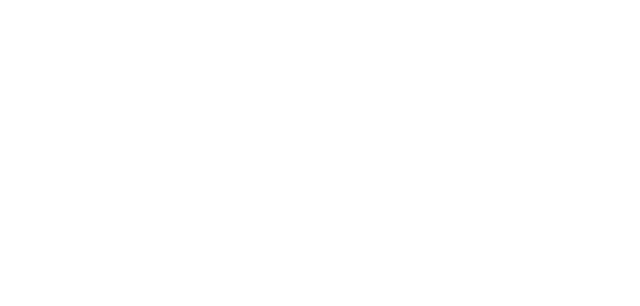
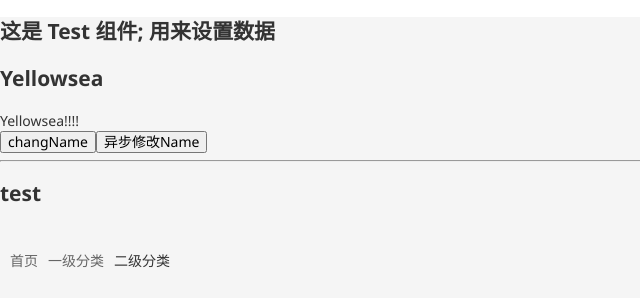
Before and after one commit to yellowsae/erabbit-shop-project, a Vue app: page /test in a window 1280 px wide. Before the commit this address had no page. Shown: the top 306 px of the page, without its empty margins (0-640 px from the left). Built offline with nearby package versions, Linux system fonts and the light colour scheme; a small style sheet from the web is missing.

Commit message:
add:   bread and  bread-item

```diff
--- a/src/components/library/index.ts
+++ b/src/components/library/index.ts
@@ -3,6 +3,10 @@
 // 全局注册轮播图
 import XtxCarousel from './xtx-carousel.vue'
 import defaultImg from '@/assets/images/200.png'
+
+// 注册面包屑组件
+import XtxBread from "./xtx-bread.vue"
+import XtxBreadItem from "./xtx-bread-item.vue"
 import { useIntersectionObserver } from '@vueuse/core'
 
 
@@ -46,6 +50,8 @@
     app.component(XtxSkeleton.name, XtxSkeleton)
     app.component(XtxCarousel.name, XtxCarousel)
     app.component(XtxMore.name, XtxMore)
+    app.component(XtxBread.name, XtxBread)
+    app.component(XtxBreadItem.name, XtxBreadItem)
     defineDirective(app)
   }
 }
--- /dev/null
+++ b/src/components/library/xtx-bread-item.vue
@@ -0,0 +1,22 @@
+<template>
+  <div class="xtx-bread-item">
+    <router-link v-if="to" :to="to">
+      <slot />
+    </router-link>
+    <span v-else>
+      <slot />
+    </span>
+    <i class="iconfont icon-angle-right"></i>
+  </div>
+</template>
+
+<script lang="ts" setup>
+defineProps({
+  to: {
+    type: [String, Object]
+  }
+})
+</script>
+
+<style lang="less" scoped>
+</style>
--- /dev/null
+++ b/src/components/library/xtx-bread.vue
@@ -0,0 +1,36 @@
+<template>
+  <div class='xtx-bread'>
+    <slot />
+  </div>
+</template>
+
+<script lang="ts" setup>
+
+</script>
+
+<style lang="less" >
+@import "@/assets/styles/variables.less";
+
+.xtx-bread {
+  display: flex;
+  padding: 25px 10px;
+
+  &-item {
+    a {
+      color: #666;
+      transition: all .4s;
+
+      &:hover {
+        color: @xtxColor;
+      }
+    }
+  }
+
+  i {
+    font-size: 12px;
+    margin-left: 5px;
+    margin-right: 5px;
+    line-height: 22px;
+  }
+}
+</style>
--- a/src/main.ts
+++ b/src/main.ts
@@ -7,10 +7,10 @@
 import '@/assets/styles/common.less'
 
 // 导入自己封装的组件库
-import XtxUI  from './components/library'
+// import XtxUI  from '@/components/library/index'
 
 
 const app = createApp(App)
 
-app.use(router).use(pinia).use(XtxUI)
+app.use(router).use(pinia)
 app.mount('#app')
--- a/src/router/index.ts
+++ b/src/router/index.ts
@@ -22,9 +22,13 @@
         path: '/category/sub/:id',
         component: () => import('@/views/category/sub.vue')
       }
-    ]
+    ],
   },
 
+  {
+    path: '/test',
+    component: () => import('@/views/test/index.vue')
+  }
 ]
 
 const router = createRouter({
--- a/src/views/test/index.vue
+++ b/src/views/test/index.vue
@@ -12,8 +12,13 @@
 
   <hr>
 
-  <h2>{{uStore.profile.account}}</h2>
+  <h2>{{ uStore.profile.account }}</h2>
 
+  <XtxBread>
+    <XtxBreadItem to="/">首页</XtxBreadItem>
+    <XtxBreadItem to="/category/1010000">一级分类</XtxBreadItem>
+    <XtxBreadItem>二级分类</XtxBreadItem>
+  </XtxBread>
 </template>
 <script lang="ts" setup>
 import { storeToRefs } from "pinia"
@@ -21,6 +26,10 @@
 import { userStore } from "../../store/modules/user"
 // 组件中使用 Pinia
 
+// 测试使用  面包屑组件 -  组件组测出现问题
+import XtxBread from "@/components/library/xtx-bread.vue"
+import XtxBreadItem from "@/components/library/xtx-bread-item.vue"
+
 const pStore = piniaStore();
 const uStore = userStore()
 </script>
```
